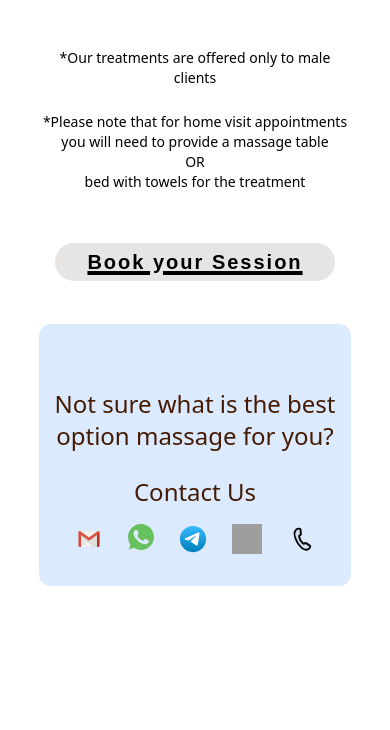
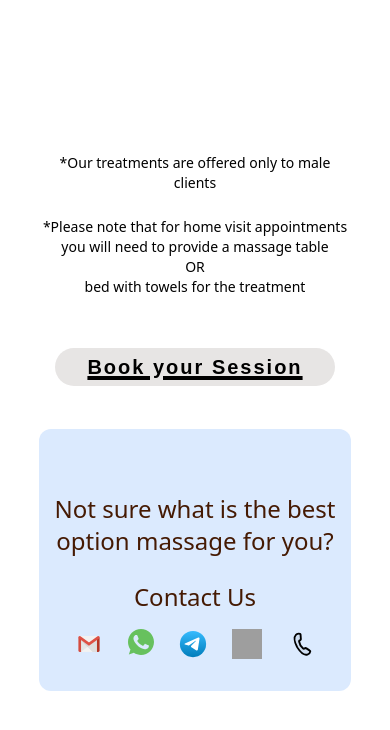
Before and after one commit to francisldn/massi, a Next.js app: page /contact in a window 390 px wide. Shown: the top 730 px of the page. Built offline with nearby package versions, Linux system fonts and the light colour scheme; grey boxes are pictures that could not be loaded; a web font is replaced by a local one.

Commit message:
adjust margin for contact page

```diff
--- a/app/contact/page.tsx
+++ b/app/contact/page.tsx
@@ -5,7 +5,7 @@ import { calendarURL } from "@/utils/constants";
 
 const Contact = () => {
   return (
-    <main className='w-full flex flex-col items-center justify-center pt-[3rem] lg:pt-[4rem]'>
+    <main className='w-full h-[100vh] flex flex-col items-center justify-center'>
       <div className='w-[80%] lg:w-[50%]'>
         <p className='text-center text-sm lg:text-lg'>
           *Our treatments are offered only to male clients
```
